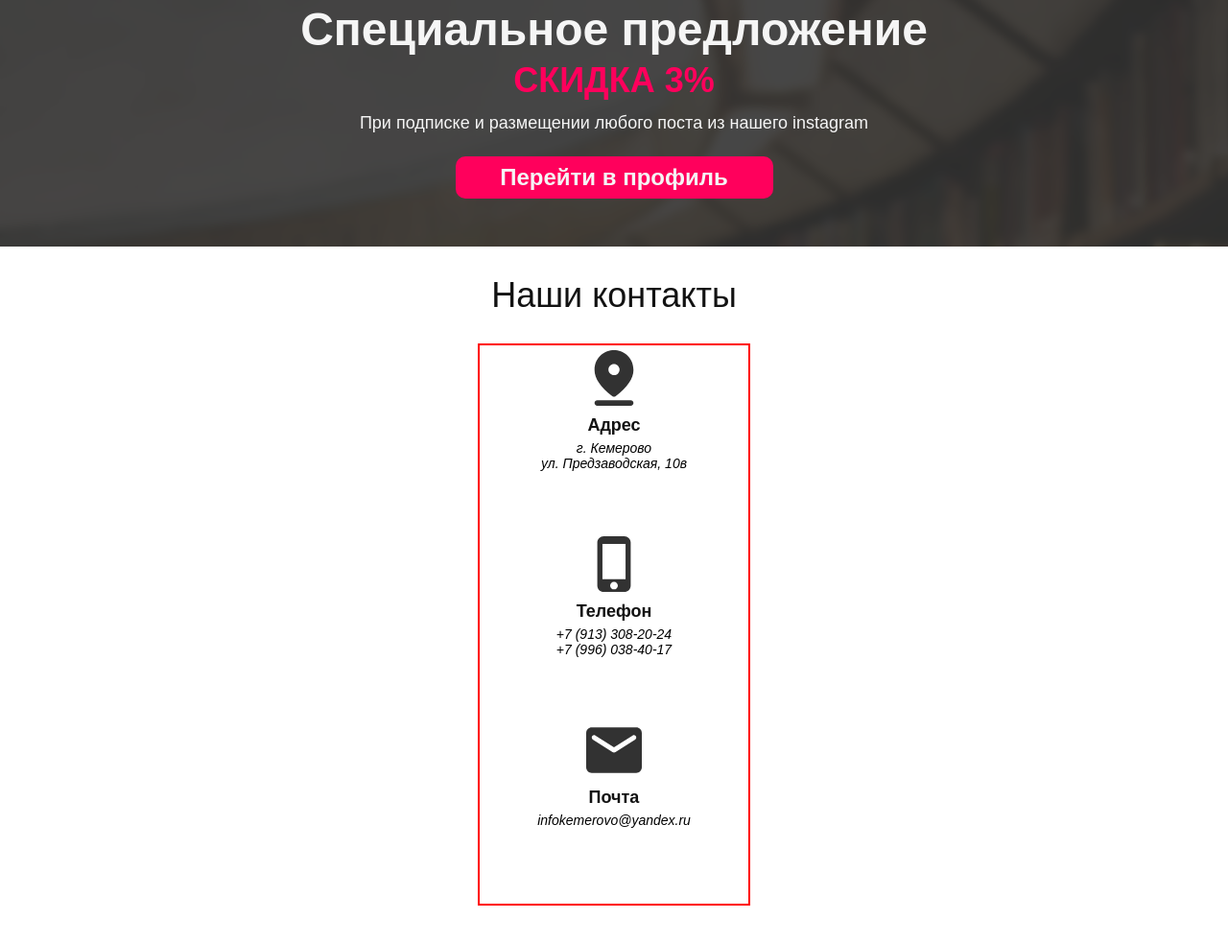
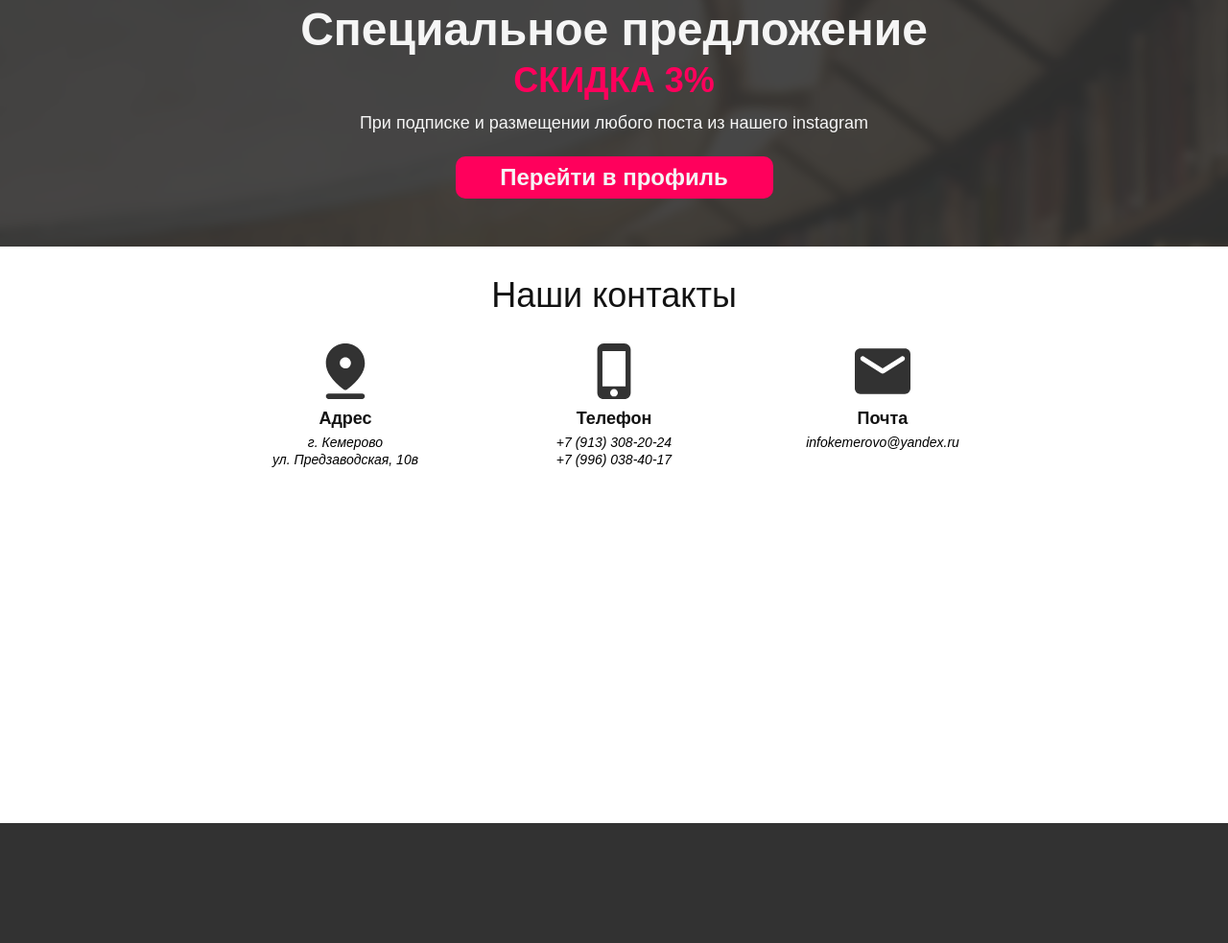
Before and after one commit to alexnik197/typography, a plain HTML site: page index.html in a window 1280 px wide. Shown: the part 1753-2736 px from the top of the page at 96% size. Drawn offline with Linux system fonts and the light colour scheme.

Commit message:
create: finished contacts; started make footer

```diff
--- a/css/contacts.css
+++ /dev/null
@@ -1,81 +0,0 @@
-.contacts {
-  display: -webkit-box;
-  display: -ms-flexbox;
-  display: flex;
-  -webkit-box-pack: center;
-      -ms-flex-pack: center;
-          justify-content: center;
-  -webkit-box-align: center;
-      -ms-flex-align: center;
-          align-items: center;
-}
-
-.contacts__item {
-  display: -webkit-box;
-  display: -ms-flexbox;
-  display: flex;
-  -webkit-box-pack: center;
-      -ms-flex-pack: center;
-          justify-content: center;
-  -webkit-box-orient: horizontal;
-  -webkit-box-direction: normal;
-      -ms-flex-direction: row;
-          flex-direction: row;
-  border: 2px solid red;
-}
-
-.contacts__wrapper {
-  display: -webkit-box;
-  display: -ms-flexbox;
-  display: flex;
-  -webkit-box-pack: center;
-      -ms-flex-pack: center;
-          justify-content: center;
-  -webkit-box-orient: horizontal;
-  -webkit-box-direction: normal;
-      -ms-flex-direction: row;
-          flex-direction: row;
-  border: 2px solid blue;
-}
-
-.container {
-  display: -webkit-box;
-  display: -ms-flexbox;
-  display: flex;
-  -webkit-box-pack: center;
-      -ms-flex-pack: center;
-          justify-content: center;
-  -webkit-box-align: center;
-      -ms-flex-align: center;
-          align-items: center;
-}
-
-.component {
-  padding-top: 5px;
-  display: -webkit-box;
-  display: -ms-flexbox;
-  display: flex;
-  -webkit-box-align: center;
-      -ms-flex-align: center;
-          align-items: center;
-  -webkit-box-orient: vertical;
-  -webkit-box-direction: normal;
-      -ms-flex-direction: column;
-          flex-direction: column;
-}
-
-.component-contacts {
-  margin-top: 0;
-  font-family: Arial;
-  font-style: italic;
-  font-weight: normal;
-  font-size: 14px;
-  line-height: 16px;
-  display: -webkit-box;
-  display: -ms-flexbox;
-  display: flex;
-  -webkit-box-align: center;
-      -ms-flex-align: center;
-          align-items: center;
-  text-align: center;
-}
--- a/index.html
+++ b/index.html
@@ -181,31 +181,42 @@
             <span class="text__h2">Наши контакты</span>
             <div class="contacts__wrapper">
                 <div class="contacts__item">
-                    <div class="component">
-                        <img class="component__img component__img-one" src="img/svg/address.svg" alt="Fast delivery">
-                        <span class="component-header">Адрес</span>
-                        <p class="component-contacts">г. Кемерово <br>ул. Предзаводская, 10в</p>
+                    <div class="holder">
+                        <img class="contacts__img" src="img/svg/address.svg" alt="Fast delivery">
+                        <span class="contacts__header">Адрес</span>
+                        <p class="contacts__description">г. Кемерово <br>ул. Предзаводская, 10в</p>
                     </div>
                     <!-- /.component-1 -->
-                    <div class="component">
-                        <img class="component__img component__img-two" src="img/svg/phone.svg" alt="Quality">
-                        <span class="component-header">Телефон</span>
-                        <p class="component-contacts">+7 (913) 308-20-24<br>+7 (996) 038-40-17<br></p>
+                    <div class="holder">
+                        <img class="contacts__img" src="img/svg/phone.svg" alt="Quality">
+                        <span class="contacts__header">Телефон</span>
+                        <p class="contacts__description">+7 (913) 308-20-24<br>+7 (996) 038-40-17<br></p>
                     </div>
                     <!-- /.component-2 -->
-                    <div class="component">
-                        <img class="component__img component__img-three" src="img/svg/email.svg" alt="Time">
-                        <span class="component-header">Почта</span>
-                        <p class="component-contacts">infokemerovo@yandex.ru</p>
+                    <div class="holder">
+                        <img class="contacts__img component__img-three" src="img/svg/email.svg" alt="Time">
+                        <span class="contacts__header">Почта</span>
+                        <p class="contacts__description">infokemerovo@yandex.ru</p>
                     </div>
                     <!-- /.component-3 -->
                 </div>
                 <!-- /.contacts__item -->
+                <div class="contacts__map">
+                    <iframe src="https://yandex.ru/map-widget/v1/?um=constructor%3Aad41274714a5f18b0e449c991d12fb59b6a9c7b3c39bddaa55a7cf5e7be87572&amp;source=constructor" width="780" height="290" frameborder="0"></iframe>
+                </div>
+                <!-- /.contacts__map -->
             </div>
             <!-- /.contacts__wrapper -->
         </div>
         <!-- /.container -->
     </div>
     <!-- /.contacts -->
+    <div class="footer">
+        <div class="container">
+
+        </div>
+        <!-- /.container -->
+    </div>
+    <!-- /.footer -->
 </body>
 </html>
--- /dev/null
+++ b/sass/blocks/_contacts.sass
@@ -0,0 +1,44 @@
+.contacts
+    display: flex
+    justify-content: center
+    flex-direction: column
+    align-items: center
+    &__item
+        display: flex
+        justify-content: center
+        flex-direction: row
+    &__description
+        display: flex
+        text-align: center
+        font-family: Arial
+        font-style: italic
+        font-weight: normal
+        margin-top: 0
+        font-size: 14px
+        line-height: 18px
+        margin-bottom: 0
+    &__img
+        margin-bottom: 15px
+        height: 58px
+        width: 58px
+    &__header
+        margin-bottom: 10px
+        font-style: normal
+        font-weight: bold
+        font-size: 18px
+        line-height: 11px
+        color: $font-black
+    &__map
+        display: flex
+        justify-content: center
+        align-items: center
+        margin-top: 30px
+.holder
+    display: flex
+    align-items: center
+    flex-direction: column
+    width: 280px
+.container
+    display: flex
+    justify-content: center
+    align-items: center
--- /dev/null
+++ b/sass/blocks/_footer.sass
@@ -0,0 +1,3 @@
+.footer
+    background-color: $main-gray
+    height: 500px
--- a/sass/blocks/contacts.sass
+++ /dev/null
@@ -1,33 +0,0 @@
-.contacts
-    display: flex
-    justify-content: center
-    align-items: center
-    &__item
-        display: flex
-        justify-content: center
-        flex-direction: row
-        border: 2px solid red
-    &__wrapper
-        display: flex
-        justify-content: center
-        flex-direction: row
-        border: 2px solid blue
-.container
-    display: flex
-    justify-content: center
-    align-items: center
-.component
-    padding-top: 5px
-    display: flex
-    align-items: center
-    flex-direction: column
-    &-contacts
-        margin-top: 0
-        font-family: Arial
-        font-style: italic
-        font-weight: normal
-        font-size: 14px
-        line-height: 16px
-        display: flex
-        align-items: center
-        text-align: center
--- a/sass/style.sass
+++ b/sass/style.sass
@@ -9,3 +9,4 @@
 @import 'blocks/feedback'
 @import 'blocks/special'
 @import 'blocks/contacts'
+@import 'blocks/footer'
```
Also changed, not shown: css/style.css.
